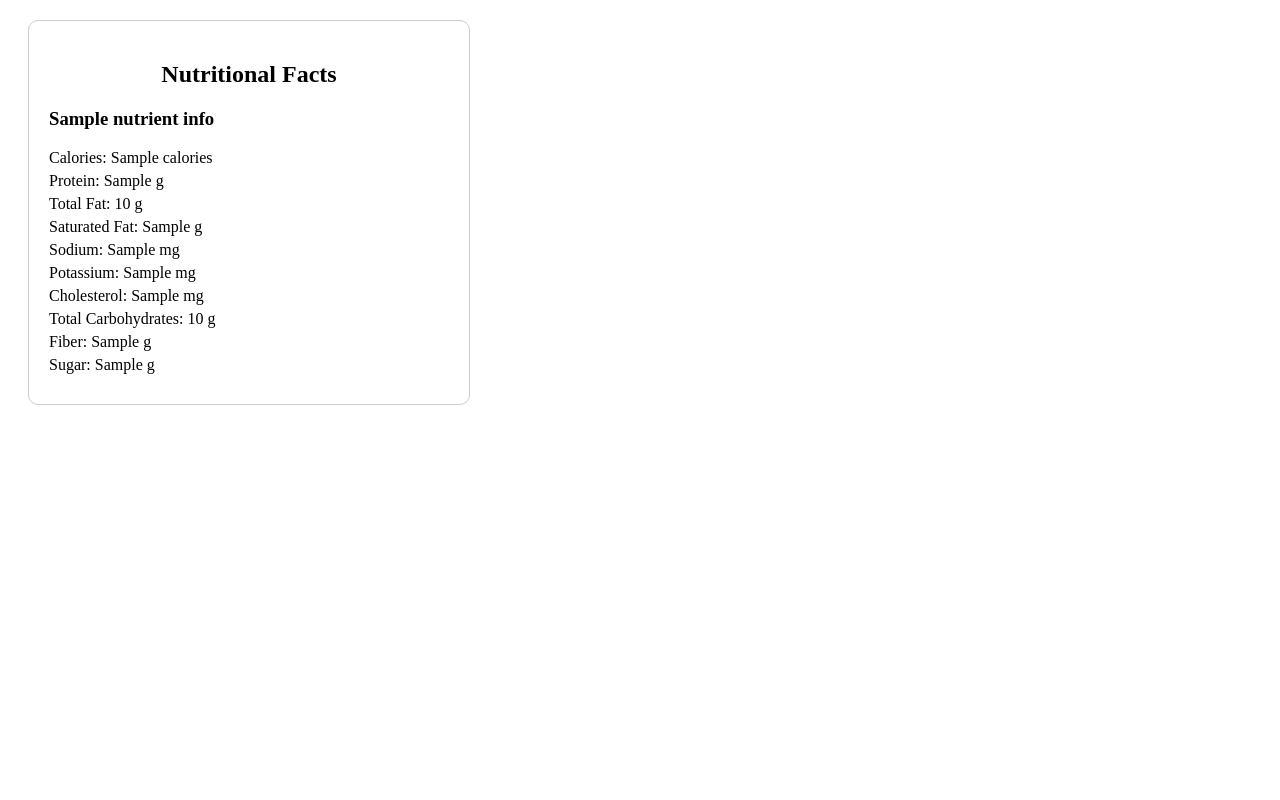
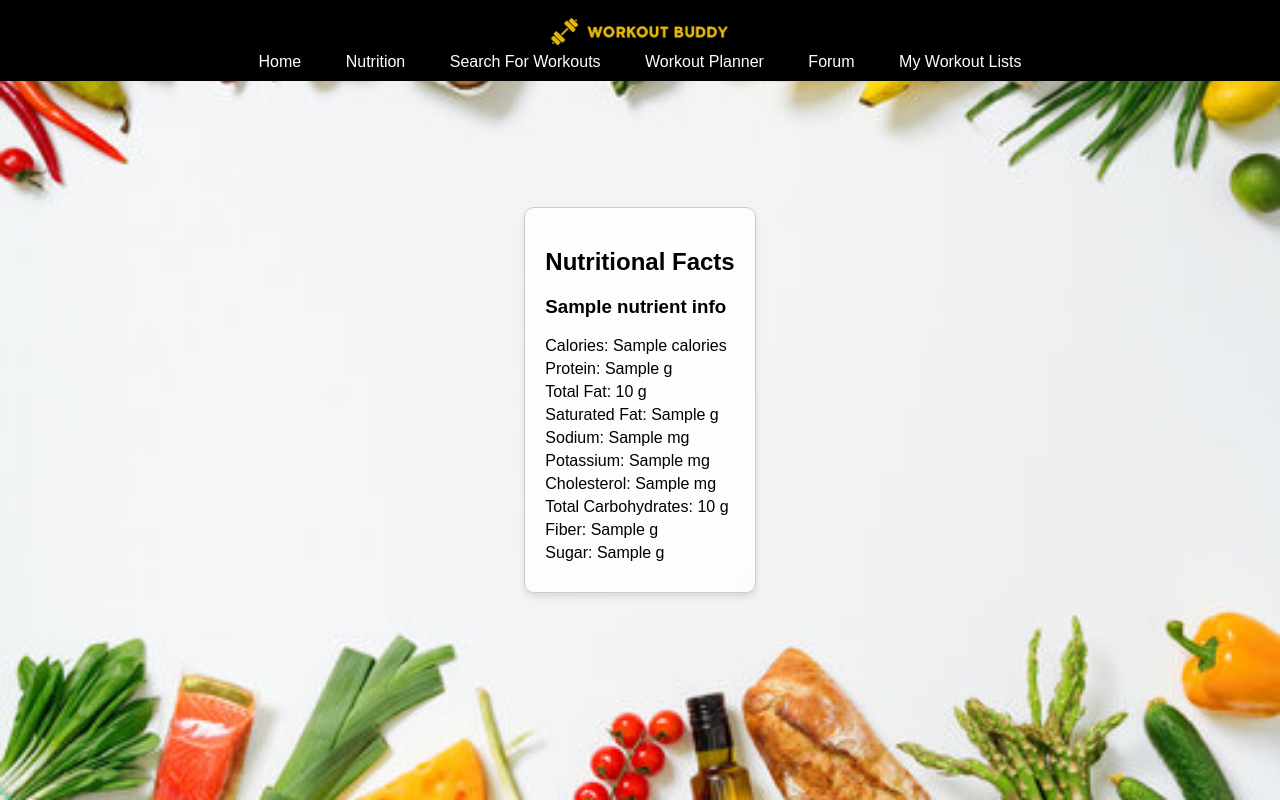
Before and after one commit to brian-mak/sse_project2, a Flask app: template api/templates/nutrition.html in a window 1280 px wide. Run offline with Flask 3, Linux system fonts and the light colour scheme; the template is opened without the code that fills it: most values are stand-ins (such as "Sample title", 1, 10 or a date in 2020); parts of the project's set-up code (start-up, migrations or seed data) failed here and were passed over.

Commit message:
Nutrition API Front end complete

```diff
--- a/api/templates/nutrition.html
+++ b/api/templates/nutrition.html
@@ -5,14 +5,56 @@
     <meta name="viewport" content="width=device-width, initial-scale=1.0">
     <title>Nutrition Results</title>
     <style>
-        /* Your CSS styles here */
+        body {
+            margin: 0;
+            padding: 0;
+            font-family: Arial, sans-serif;
+            background-image: url('/static/nutrition.jpg');
+            background-size: cover;
+            background-position: center;
+            display: flex;
+            flex-direction: column;
+            align-items: center;
+            justify-content: center; /* Changed to center the content vertically */
+            height: 100vh;
+            overflow: auto;
+        }
+
+        #navigation {
+            background-color: black;
+            color: white;
+            width: 100%;
+            position: fixed;
+            top: 0;
+            z-index: 100;
+            padding: 10px 0;
+            text-align: center;
+        }
+
+        #navigation a {
+            color: white;
+            text-decoration: none;
+            margin: 0 20px;
+            cursor: pointer;
+        }
+
+        #navigation img {
+            width: 200px;
+            height: auto;
+            display: block;
+            margin: 0 auto;
+        }
+
         .nutrition-facts {
             border: 1px solid #ccc;
             padding: 20px;
-            margin: 20px;
             max-width: 400px;
             border-radius: 10px;
             background-color: rgba(255, 255, 255, 0.8);
+            box-shadow: 0 4px 6px rgba(0, 0, 0, 0.1);
+            overflow-y: auto;
+            max-height: 80vh;
+            /* Removed margin-right as it's no longer necessary */
         }
 
         .nutrition-facts h2 {
@@ -27,9 +69,24 @@
         .nutrition-label p {
             margin: 5px 0;
         }
+
+        /* Removed back-button-container and back-button styles as they are no longer needed */
     </style>
 </head>
 <body>
+    <!-- Navigation Menu -->
+    <div id="navigation">
+        <img src="{{ url_for('static', filename='Logo.png') }}" alt="Workout Buddy Logo">
+        <a href="/">Home</a>
+        <a href="/meal_plan">Nutrition</a>
+        <a href="/search_exercises">Search For Workouts</a>
+        <a href="/db/workout_plan">Workout Planner</a>
+        <a href="/forum">Forum</a>
+        <a href="/saved_lists">My Workout Lists</a>
+        <!-- Session-related links -->
+    </div>
+
+    <!-- Centered nutrition-facts container -->
     <div class="nutrition-facts">
         <h2>Nutritional Facts</h2>
         {% for nutrient_info in nutrients_list %}
```
Also changed, not shown: api/templates/meal_planner.html (+5 -2 lines).
